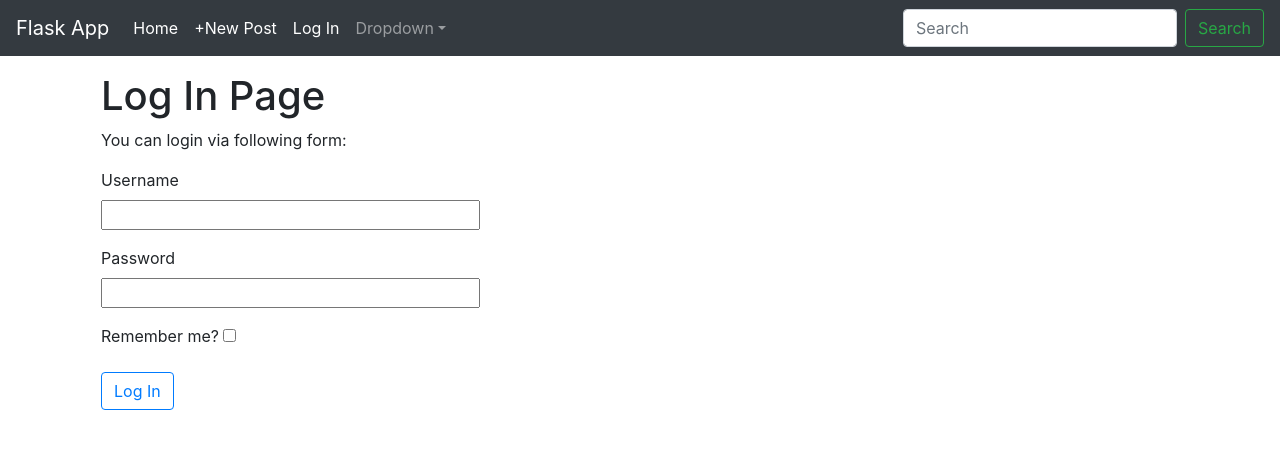
After one commit to vlasove/flask_course, a Flask app: page /login in a window 1280 px wide. The commit adds this page. Shown: the top 449 px of the page. Run offline with Flask 2, Linux system fonts and the light colour scheme; some libraries are stand-ins or nearby versions.

Commit message:
added Lec4 + templates

```diff
--- a/Lec5/app/__init__.py
+++ b/Lec5/app/__init__.py
@@ -1,5 +1,8 @@
 from flask import Flask
+from conf import Config
+
 
 app = Flask(__name__)
+app.config.from_object(Config)
 
 from app import routes
--- /dev/null
+++ b/Lec5/app/forms.py
@@ -0,0 +1,14 @@
+from flask_wtf import FlaskForm
+from wtforms import StringField, PasswordField, SubmitField, BooleanField
+from wtforms.validators import DataRequired
+
+class PostForm(FlaskForm):
+    author = StringField("Author Name" , validators=[DataRequired()])
+    body = StringField("Post content", validators=[DataRequired()])
+    submit = SubmitField('Create Post')
+
+class LoginForm(FlaskForm):
+    username = StringField('Username', validators=[DataRequired()])
+    password = PasswordField('Password', validators=[DataRequired()])
+    remember =  BooleanField('Remember me?')
+    submit = SubmitField('Log In')
--- a/Lec5/app/routes.py
+++ b/Lec5/app/routes.py
@@ -1,5 +1,6 @@
 from app import app
-from flask import render_template
+from flask import render_template, request, flash, redirect, url_for
+from app.forms import PostForm, LoginForm
 
 # Допустим это таблица в бд
 posts = [
@@ -23,6 +24,40 @@ user = {
     'age' : 33,
 }
 
+@app.route('/login', methods=['GET', 'POST'])
+def login():
+    form = LoginForm()
+    if request.method == 'POST' and form.validate():
+        new_username = form.username.data
+        user['username'] = new_username
+        flash(f'Successfully logged-in as {new_username}')
+        return redirect(url_for('posts_list'))
+
+    return render_template(
+        'login.html',
+        form=form,
+    )
+
+@app.route('/posts/create', methods=['GET', 'POST'])
+def post_create():
+    form = PostForm()
+    if request.method == 'POST' and form.validate():
+        new_post_author = form.author.data
+        new_post_body = form.body.data
+
+        new_post = {
+            'author' : new_post_author,
+            'body' : new_post_body,
+        }
+        posts.append(new_post)
+        flash('Post successfully created!')
+        return redirect(url_for('posts_list'))
+
+    return render_template(
+        'post_create.html',
+        form=form,
+    )
+
 @app.route('/posts')
 def posts_list():
     return render_template(
--- a/Lec5/app/templates/base.html
+++ b/Lec5/app/templates/base.html
@@ -19,10 +19,10 @@
                   <a class="nav-link" href="{{ url_for('homepage') }}">Home <span class="sr-only">(current)</span></a>
                 </li>
                 <li class="nav-item">
-                  <a class="nav-link" href="#">Link</a>
+                  <a class="nav-link active" href="{{ url_for('post_create') }}">+New Post</a>
                 </li>
                 <li class="nav-item">
-                  <a class="nav-link disabled" href="#">Disabled</a>
+                  <a class="nav-link active" href="{{ url_for('login') }}">Log In</a>
                 </li>
                 <li class="nav-item dropdown">
                   <a class="nav-link dropdown-toggle" href="http://example.com" id="dropdown01" data-toggle="dropdown" aria-haspopup="true" aria-expanded="false">Dropdown</a>
@@ -39,10 +39,21 @@
               </form>
             </div>
           </nav>
+          <br>
 
           <main role="main" class="container">
 
             <div class="py-5 px-3">
+                {% with messages = get_flashed_messages() %}
+                    {% if messages %}
+                        <ul>
+                            {% for message in messages %}
+                                <li>{{ message }}</li>
+                            {% endfor %}
+                        </ul>
+                    {% endif %}
+                {% endwith %}
+
                 {% block content %}
                 {% endblock %}
             </div>
--- /dev/null
+++ b/Lec5/app/templates/login.html
@@ -0,0 +1,30 @@
+{% extends 'base.html' %}
+
+{% block title %}Log In Page{% endblock %}
+
+
+{% block content %}
+    <h1>Log In Page</h1>
+    <p>You can login via following form:</p>
+    <form method="POST" action="" novalidate>
+        {{ form.hidden_tag() }}
+        <p>
+            {{ form.username.label }}<br>
+            {{ form.username(size=32) }}<br>
+            {% for error in form.username.errors %}
+                <span style="color: red;">{{ error }}</span>
+            {% endfor %}
+        </p>
+        <p>
+            {{ form.password.label }}<br>
+            {{ form.password(size=32) }}<br>
+            {% for error in form.password.errors %}
+                <span style="color: red;">{{ error }}</span>
+            {% endfor %}
+        </p>
+        <p>
+            {{ form.remember.label }} {{ form.remember() }}
+        </p>
+        <button type="submit" class="btn btn-outline-primary">Log In</button>
+    </form>
+{% endblock %}
--- /dev/null
+++ b/Lec5/conf.py
@@ -0,0 +1,4 @@
+import os
+
+class Config:
+    SECRET_KEY = os.environ.get('SECRET_KEY')
```
Also changed, not shown: Lec5/app/templates/post_create.html (added, +27 -0 lines), 2 other files.
